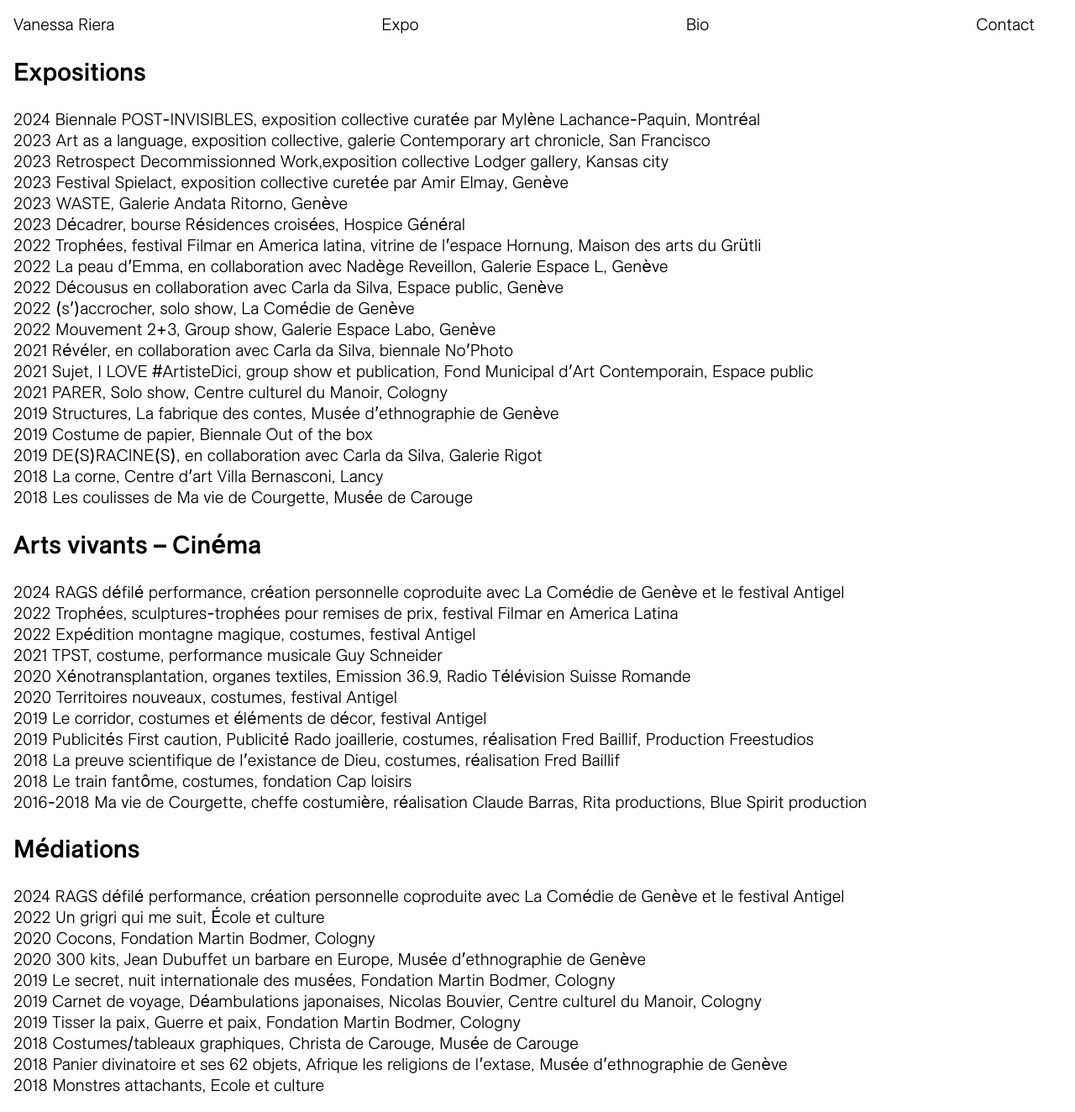
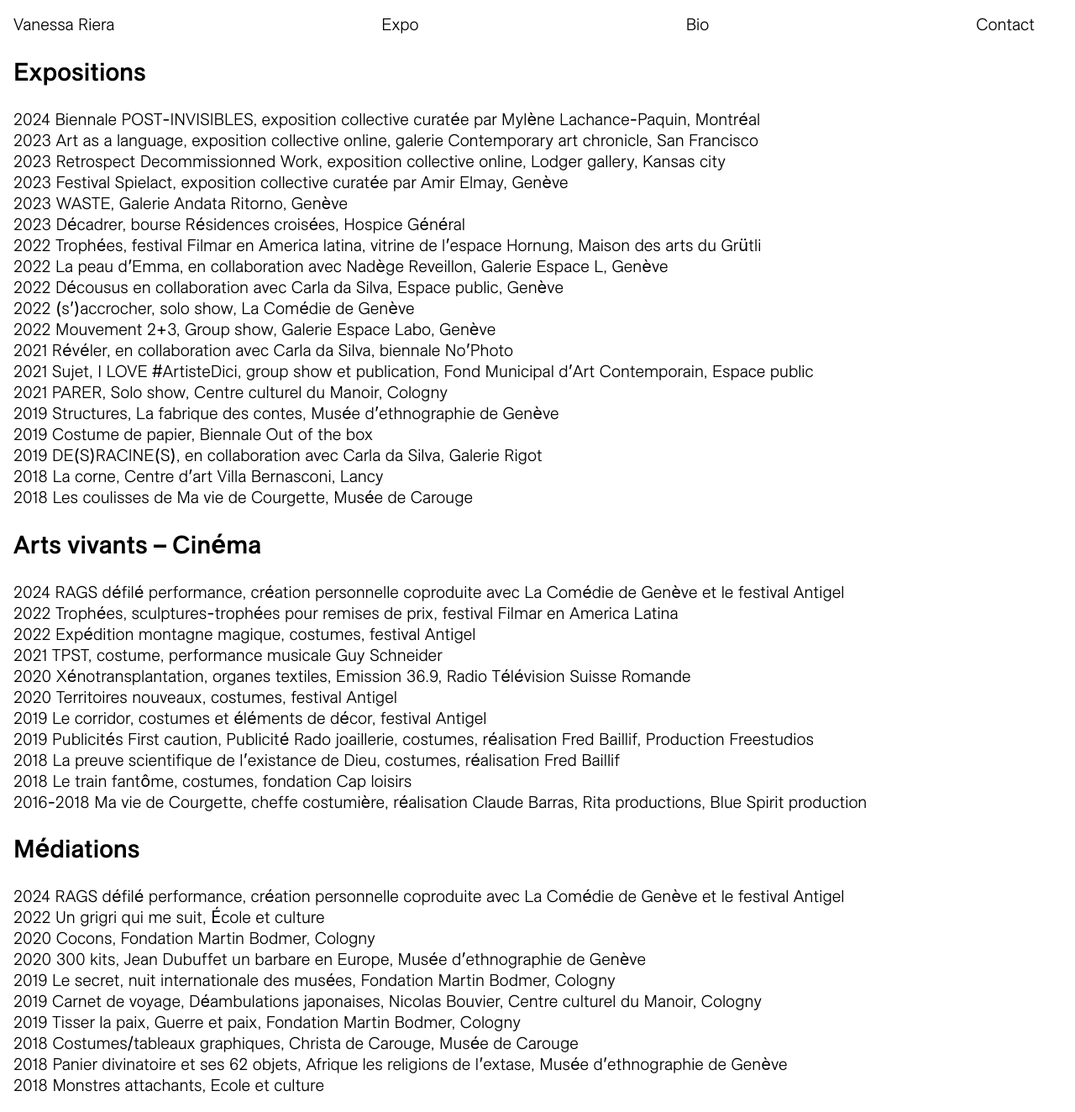
Before and after one commit to larucheio/vanessariera.ch, a Jekyll site: the page built from expositions/index.html, in a window 1280 px wide. Shown: the whole page at 84% size. Built offline with Jekyll 4.4.1, drawn with Linux system fonts in a browser that asks for light colours.

Commit message:
Update index.html

```diff
--- a/expositions/index.html
+++ b/expositions/index.html
@@ -8,9 +8,9 @@ title: "Expositions"
   <h1>Expositions</h1>
   <ul style="padding-left: 0; list-style-type: none;">
     <li>2024 Biennale POST-INVISIBLES, exposition collective curatée par Mylène Lachance-Paquin, Montréal</li>
-    <li>2023 Art as a language, exposition collective, galerie Contemporary art chronicle, San Francisco</li>
-    <li>2023 Retrospect Decommissionned Work,exposition collective Lodger gallery, Kansas city</li>
-    <li>2023 Festival Spielact, exposition collective curetée par Amir Elmay, Genève</li>
+    <li>2023 Art as a language, exposition collective online, galerie Contemporary art chronicle, San Francisco</li>
+    <li>2023 Retrospect Decommissionned Work, exposition collective online, Lodger gallery, Kansas city</li>
+    <li>2023 Festival Spielact, exposition collective curatée par Amir Elmay, Genève</li>
     <li>2023 WASTE, Galerie Andata Ritorno, Genève</li>
     <li>2023 Décadrer, bourse Résidences croisées, Hospice Général</li>
     <li>2022 Trophées, festival Filmar en America latina, vitrine de l’espace Hornung, Maison des arts du Grütli</li>
```
